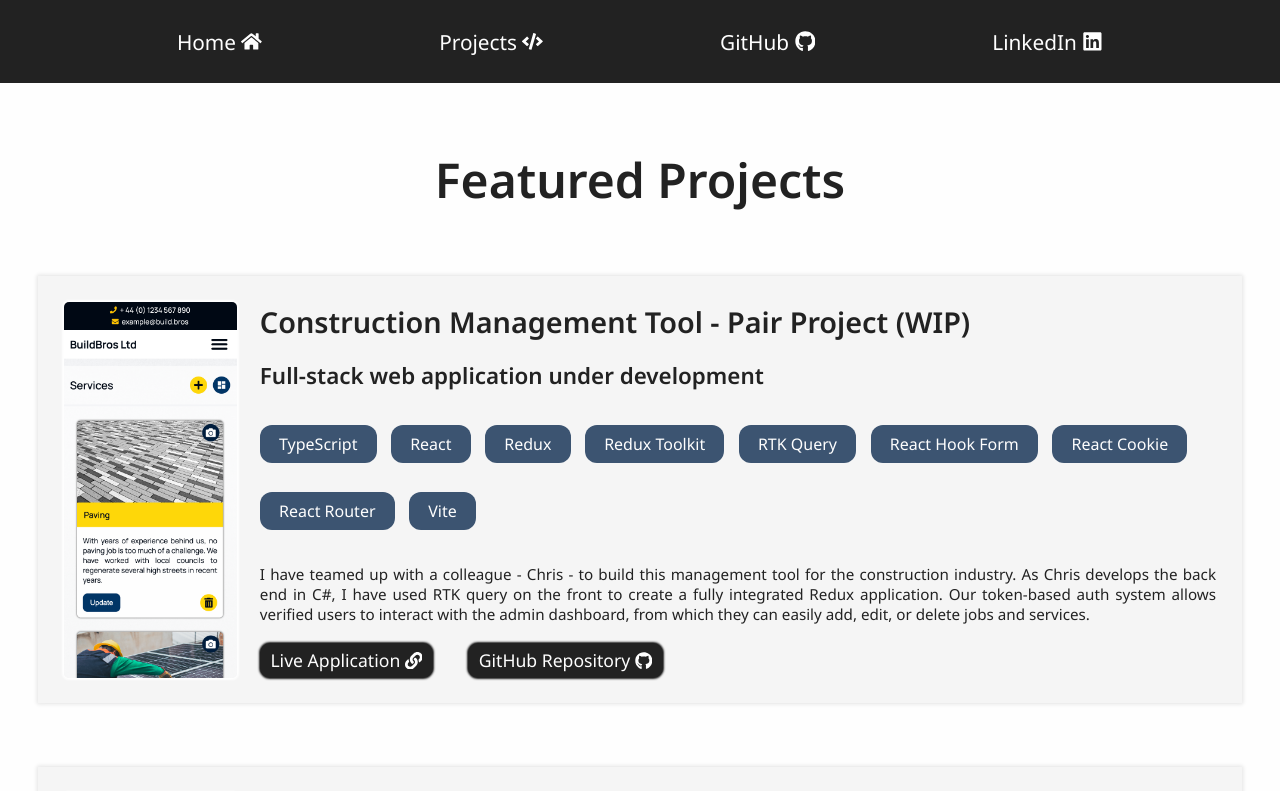
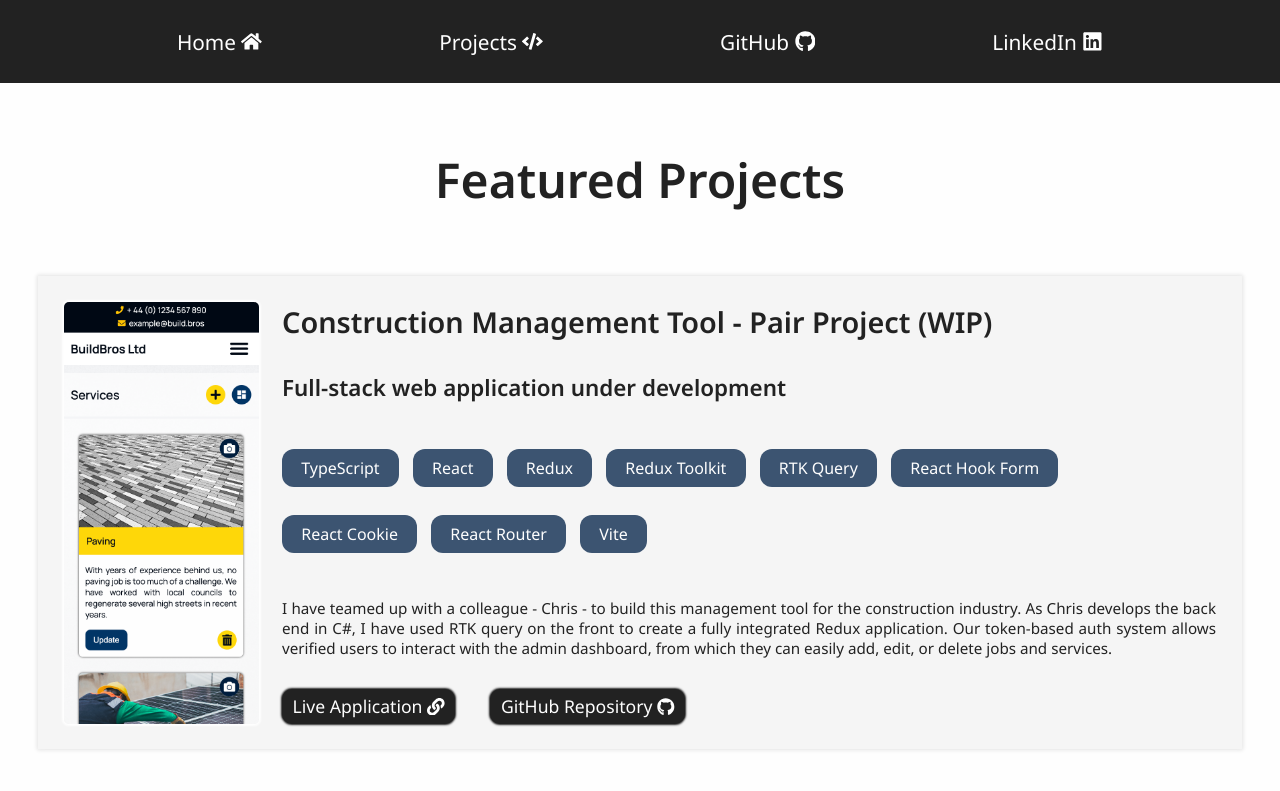
Before and after one commit to gcpearse/portfolio, a React (Vite) app: page /projects in a window 1280 px wide. Shown: the top 791 px of the page. Built offline with nearby package versions, Linux system fonts and the light colour scheme.

Commit message:
updates project image display

```diff
--- a/src/App.css
+++ b/src/App.css
@@ -385,11 +385,14 @@ a>button:active {
   }
 
   .img-desc>img {
+    align-self: center;
     object-fit: cover;
+    aspect-ratio: 390 / 844;
     margin-right: 5%;
     box-shadow: 0 0 2px 2px #FEFEFE;
     border-radius: 5px;
-    max-width: 40%;
+    height: fit-content;
+    width: 45%;
   }
 
   .img-desc>p {
@@ -433,10 +436,13 @@ a>button:active {
 }
 
 @media only screen and (min-width: 501px) and (max-width: 1090px) {
-  .project-wrapper>img {
+  .img-desc>img {
     display: none;
   }
-  .img-desc>img {
+}
+
+@media only screen and (max-width: 885px) {
+  .project-wrapper>img {
     display: none;
   }
 }
@@ -464,11 +470,11 @@ a>button:active {
 
   .project-wrapper>img {
     object-fit: cover;
+    aspect-ratio: 390 / 844;
     margin-right: 2%;
     box-shadow: 0 0 2px 2px #FEFEFE;
     border-radius: 5px;
-    width: 15%;
-    max-width: 180px;
+    max-height: 422px;
   }
 
   .project-info>h2 {
```
